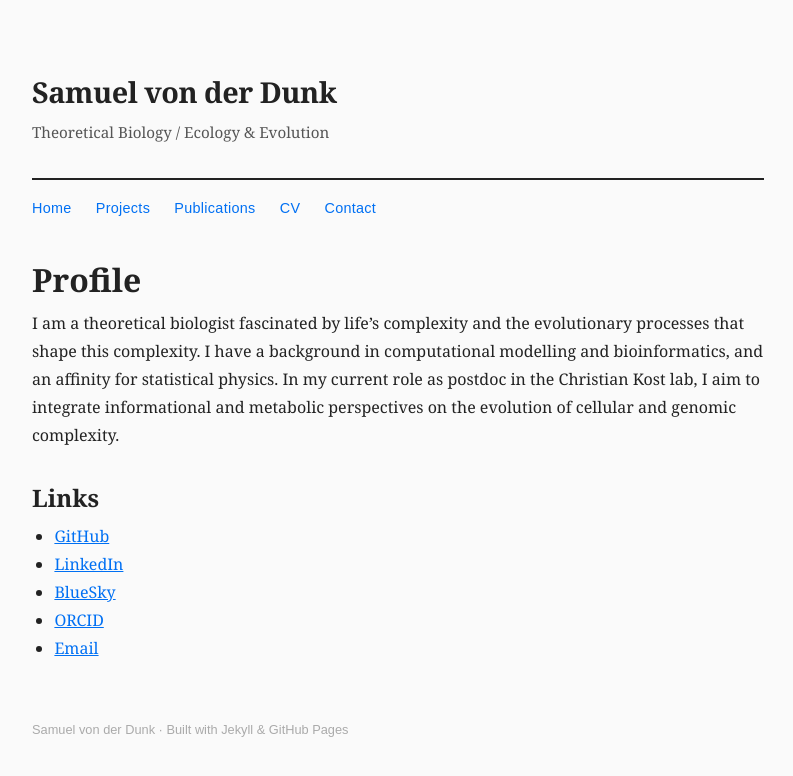
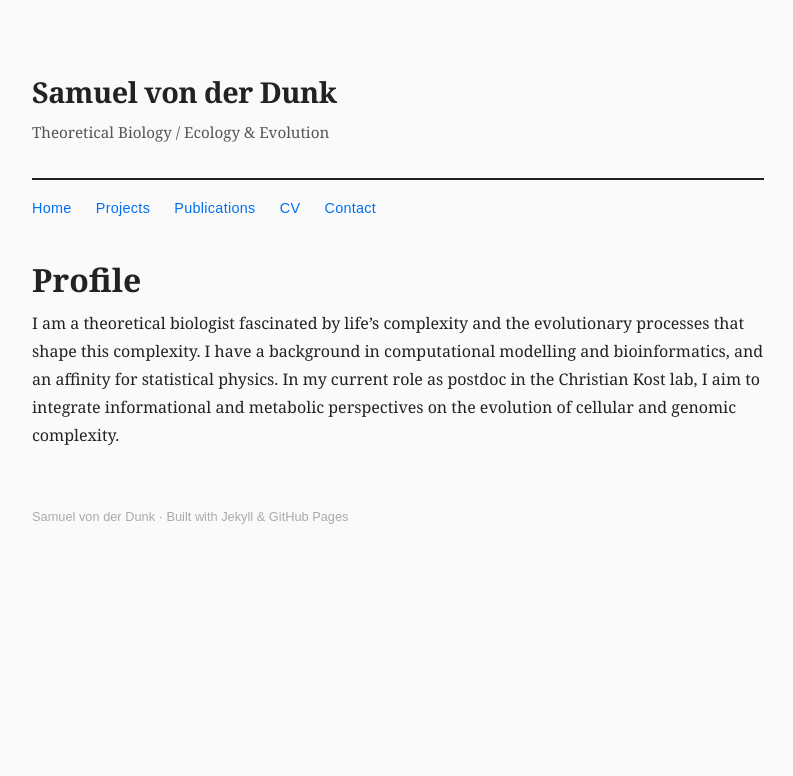
Before and after one commit to samvonderdunk/samvonderdunk.github.io, a Jekyll site: the page built from index.md, in a window 1280 px wide. Shown: the top 776 px of the page, without its empty margins (242-1035 px from the left). Built offline with Jekyll 4.4.1, drawn with Linux system fonts in a browser that asks for light colours.

Commit message:
Update index.md

```diff
--- a/index.md
+++ b/index.md
@@ -6,11 +6,3 @@ title: Home
 # Profile
 
 I am a theoretical biologist fascinated by life's complexity and the evolutionary processes that shape this complexity. I have a background in computational modelling and bioinformatics, and an affinity for statistical physics. In my current role as postdoc in the Christian Kost lab, I aim to integrate informational and metabolic perspectives on the evolution of cellular and genomic complexity.
-
-## Links
-
-- [GitHub](https://github.com/samvonderdunk)
-- [LinkedIn](https://www.linkedin.com/in/sam-von-der-dunk-6178ab295/)
-- [BlueSky](https://bsky.app/profile/derdunk.bsky.social)
-- [ORCID](https://orcid.org/0000-0002-5741-7558)
-- [Email](mailto:sam.vonderdunk@physics.ox.ac.uk)
```
